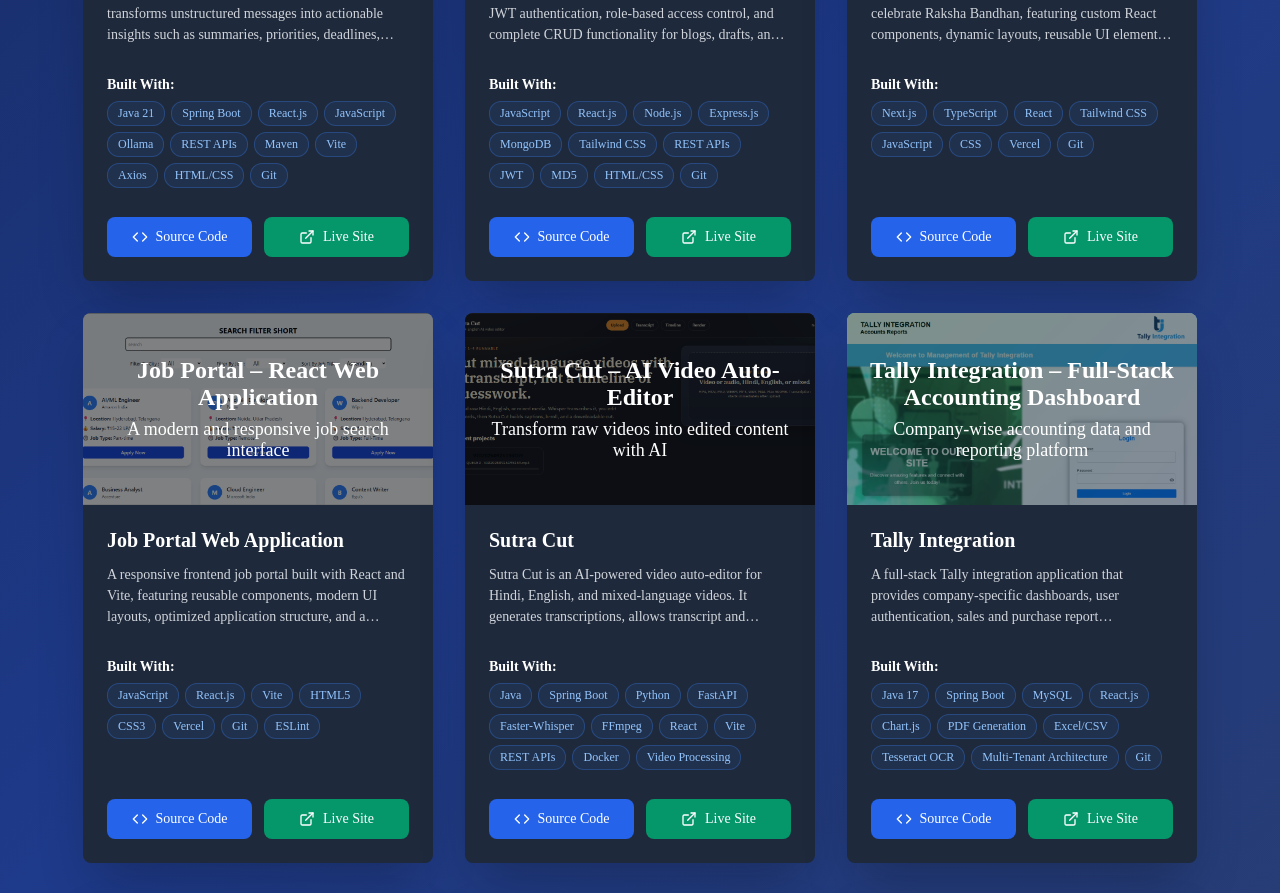
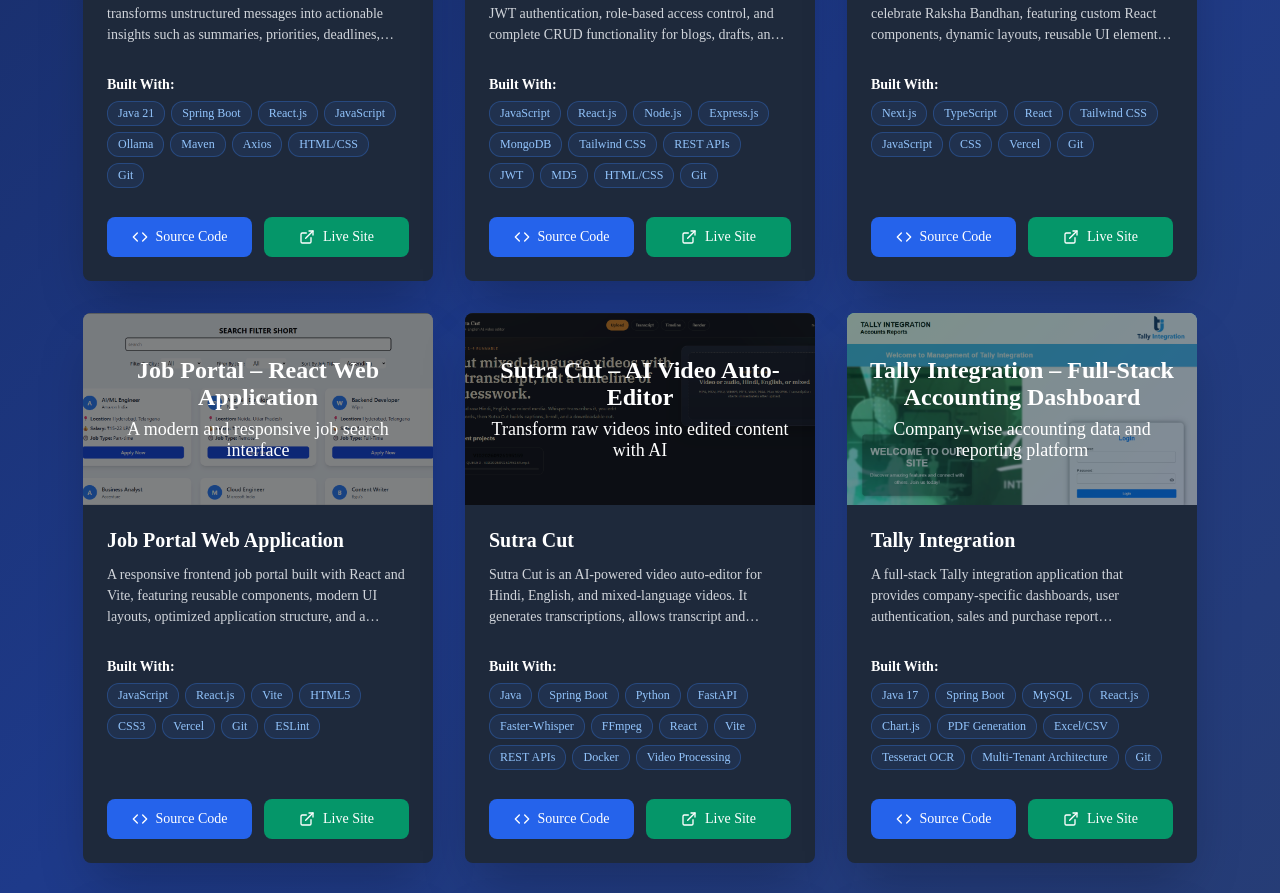
Before and after one commit to AKashAMode/Akash-Portfolio, a React (Vite) app: page / in a window 1280 px wide. Shown: the part 2440-3333 px from the top of the page. Built offline with nearby package versions, Linux system fonts and the light colour scheme.

Commit message:
fix: skill section

```diff
--- a/src/data/projects.js
+++ b/src/data/projects.js
@@ -28,9 +28,7 @@ import SutraCut from "../assets/SutraCutProject/SutraCut.png";
       'React.js',
       'JavaScript',
       'Ollama',
-      'REST APIs',
       'Maven',
-      'Vite',
       'Axios',
       'HTML/CSS',
       'Git'
```
